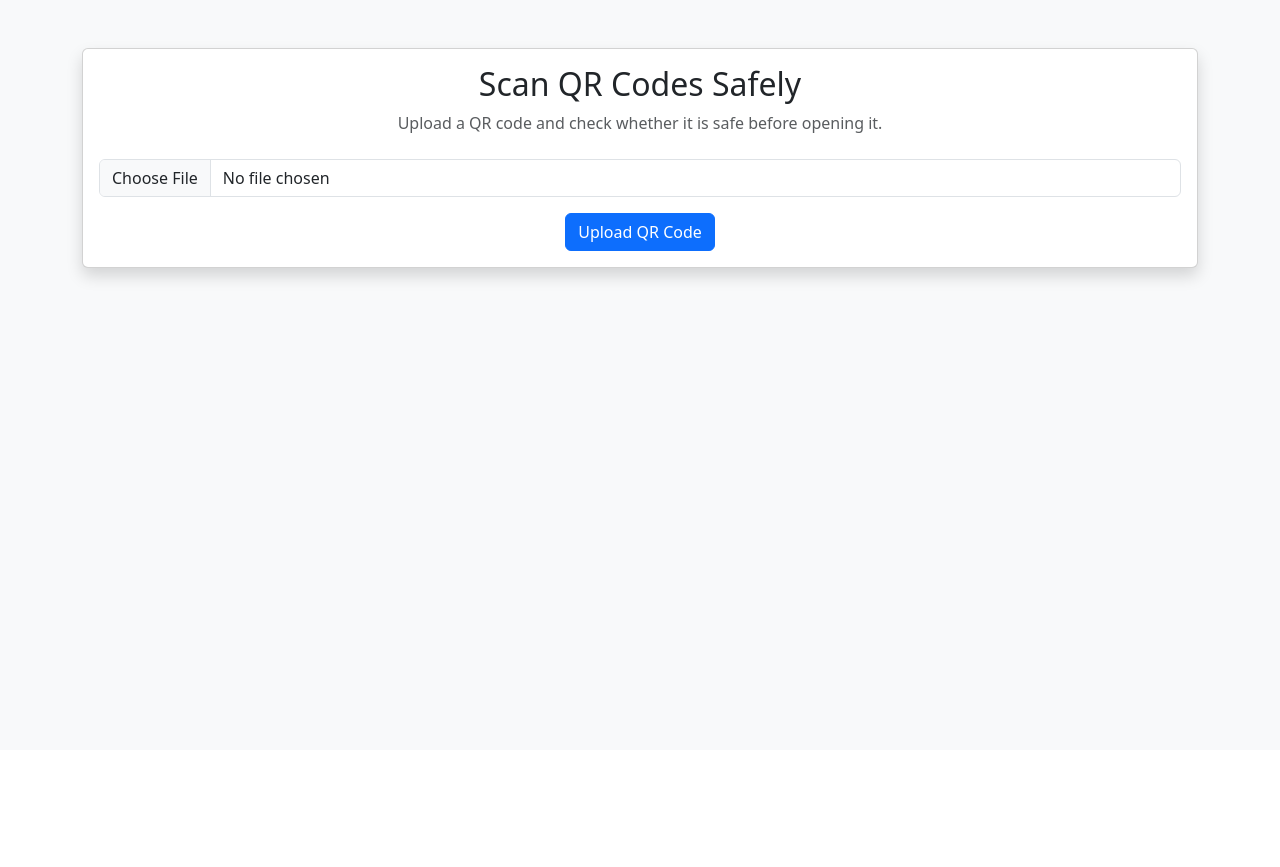
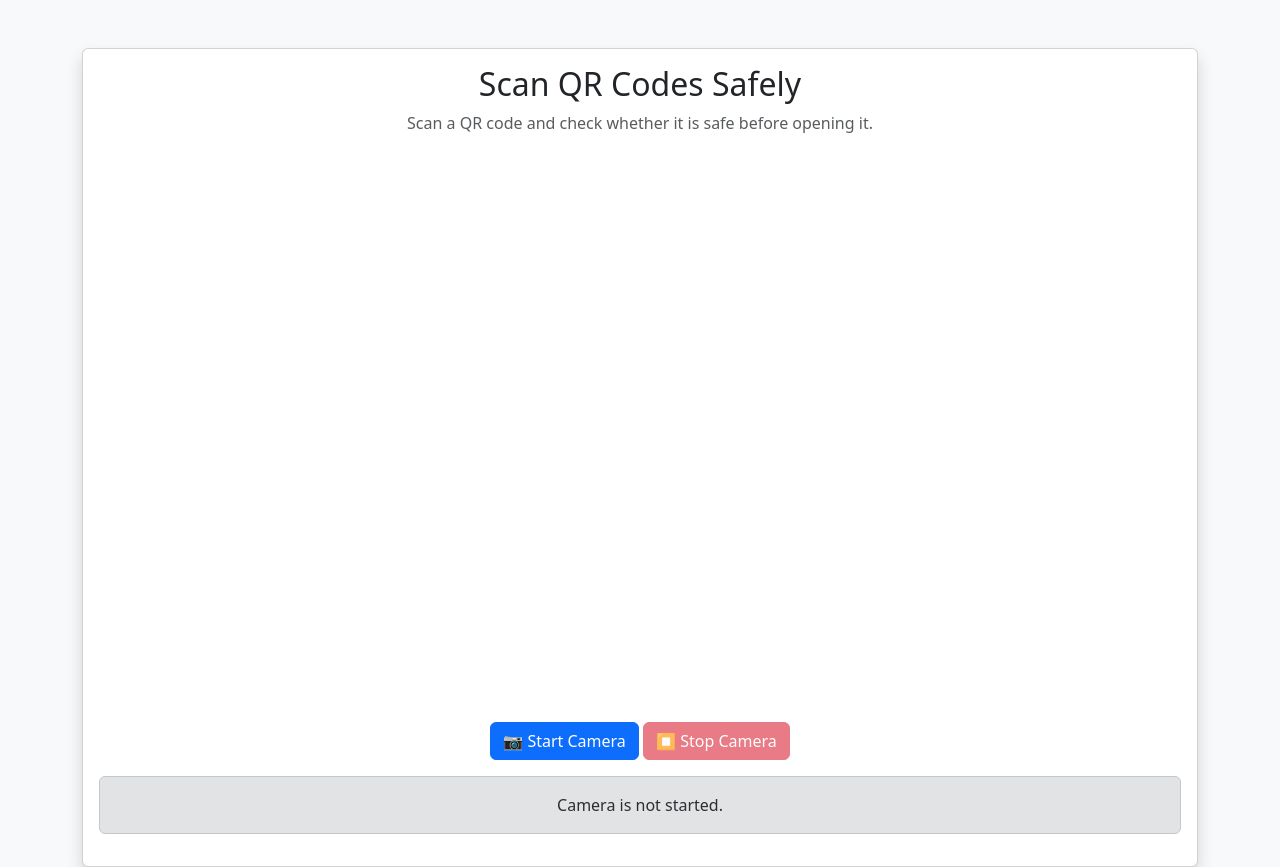
Before and after one commit to Deveshpandey27/QR-Quishing-Inspector, a Flask app: page / in a window 1280 px wide. Shown: the part 50-917 px from the top of the page. Before the commit the page ends 334 px from the top, so only its background shows below. Run offline with Flask 3, Linux system fonts and the light colour scheme; some libraries are stand-ins or nearby versions.

Commit message:
Add live camera QR scanner

```diff
--- a/templates/index.html
+++ b/templates/index.html
@@ -7,6 +7,7 @@
     <title>QR Quishing Inspector</title>
 
     <link href="https://cdn.jsdelivr.net/npm/bootstrap@5.3.7/dist/css/bootstrap.min.css" rel="stylesheet">
+    <script src="https://cdn.jsdelivr.net/npm/jsqr@1.4.0/dist/jsQR.js"></script>
 </head>
 
 <body class="bg-light">
@@ -30,28 +31,30 @@
             </h2>
 
             <p class="text-center text-muted">
-                Upload a QR code and check whether it is safe before opening it.
+                Scan a QR code and check whether it is safe before opening it.
             </p>
 
             <div class="text-center mt-4">
-                 <form action="/upload" method="POST" enctype="multipart/form-data">
+                <div class="text-center">
 
-        <div class="mb-3">
-            <input
-                type="file"
-                class="form-control"
-                name="qr_image"
-                accept="image/*"
-                required>
-        </div>
+    <video id="camera" width="100%" autoplay playsinline></video>
+    <canvas id="qrCanvas" style="display: none;"></canvas>
 
-        <div class="text-center">
-            <button type="submit" class="btn btn-primary">
-                Upload QR Code
-            </button>
-        </div>
+    <div class="mt-3">
+        <button id="startCamera" class="btn btn-primary">
+            📷 Start Camera
+        </button>
 
-    </form>
+        <button id="stopCamera" class="btn btn-danger" disabled>
+            ⏹ Stop Camera
+        </button>
+    </div>
+
+    <div id="scanResult" class="alert alert-secondary mt-3">
+        Camera is not started.
+    </div>
+
+</div>
 
             </div>
 
@@ -60,6 +63,109 @@
     </div>
 
 </div>
+<script>
+    const video = document.getElementById("camera");
+    const startButton = document.getElementById("startCamera");
+    const stopButton = document.getElementById("stopCamera");
+    const scanResult = document.getElementById("scanResult");
 
+    let cameraStream = null;
+
+    startButton.addEventListener("click", async () => {
+
+        try {
+            cameraStream = await navigator.mediaDevices.getUserMedia({
+                video: {
+                    facingMode: "environment"
+                },
+                audio: false
+            });
+
+            video.srcObject = cameraStream;
+
+            startButton.disabled = true;
+            stopButton.disabled = false;
+
+            scanResult.textContent = "Camera started. Point it at a QR code.";
+           scanForQRCode();
+
+        } catch (error) {
+
+            console.error(error);
+
+            scanResult.textContent =
+                "Unable to access the camera. Please allow camera permission.";
+        }
+    });
+function scanForQRCode() {
+
+    if (!cameraStream) {
+        return;
+    }
+
+    // Wait until the camera video has a usable size
+    if (video.videoWidth === 0 || video.videoHeight === 0) {
+        requestAnimationFrame(scanForQRCode);
+        return;
+    }
+
+    const canvas = document.getElementById("qrCanvas");
+    const context = canvas.getContext("2d", {
+        willReadFrequently: true
+    });
+
+    canvas.width = video.videoWidth;
+    canvas.height = video.videoHeight;
+
+    context.drawImage(
+        video,
+        0,
+        0,
+        canvas.width,
+        canvas.height
+    );
+
+    const imageData = context.getImageData(
+        0,
+        0,
+        canvas.width,
+        canvas.height
+    );
+
+    const qrCode = jsQR(
+        imageData.data,
+        imageData.width,
+        imageData.height
+    );
+
+    if (qrCode) {
+
+        scanResult.textContent =
+            "QR Code detected: " + qrCode.data;
+
+        console.log("QR Code detected:", qrCode.data);
+
+        return;
+    }
+
+    requestAnimationFrame(scanForQRCode);
+}
+
+    stopButton.addEventListener("click", () => {
+
+        if (cameraStream) {
+
+            cameraStream.getTracks().forEach(track => track.stop());
+
+            cameraStream = null;
+            video.srcObject = null;
+        }
+
+        startButton.disabled = false;
+        stopButton.disabled = true;
+
+        scanResult.textContent = "Camera stopped.";
+    });
+</script>
 </body>
 </html>
```
